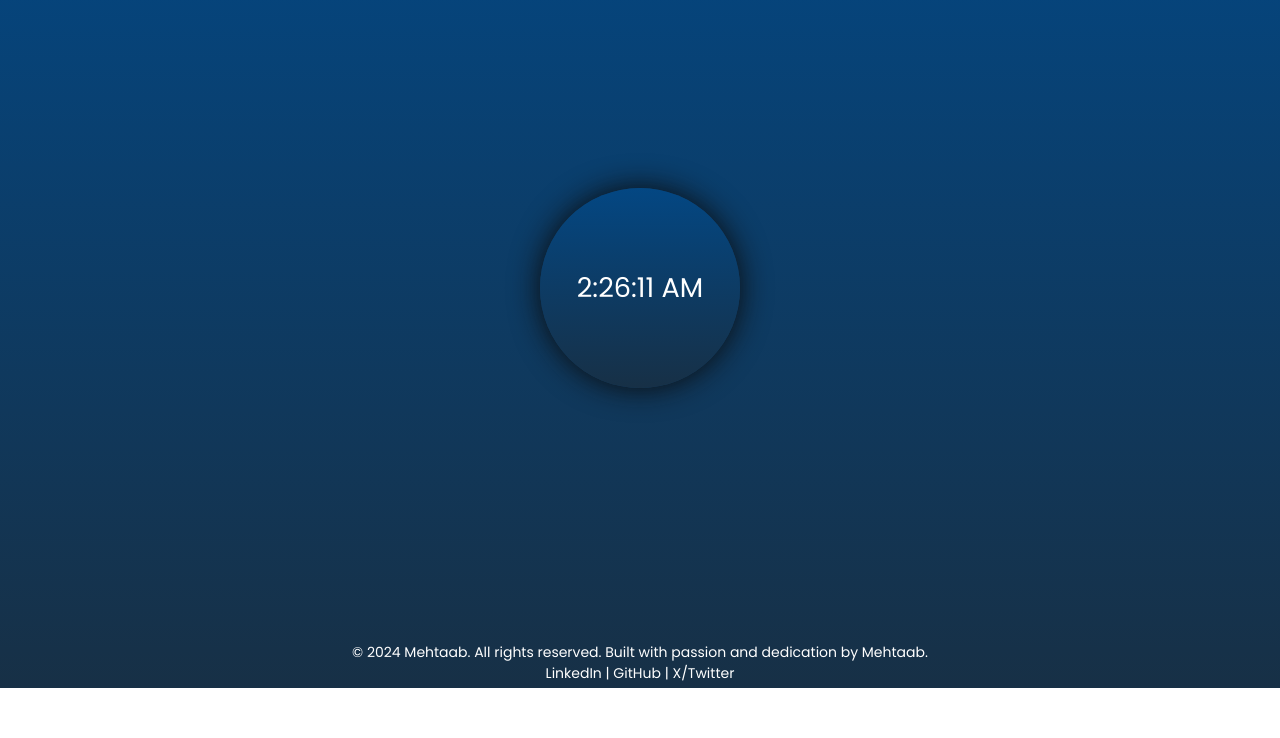
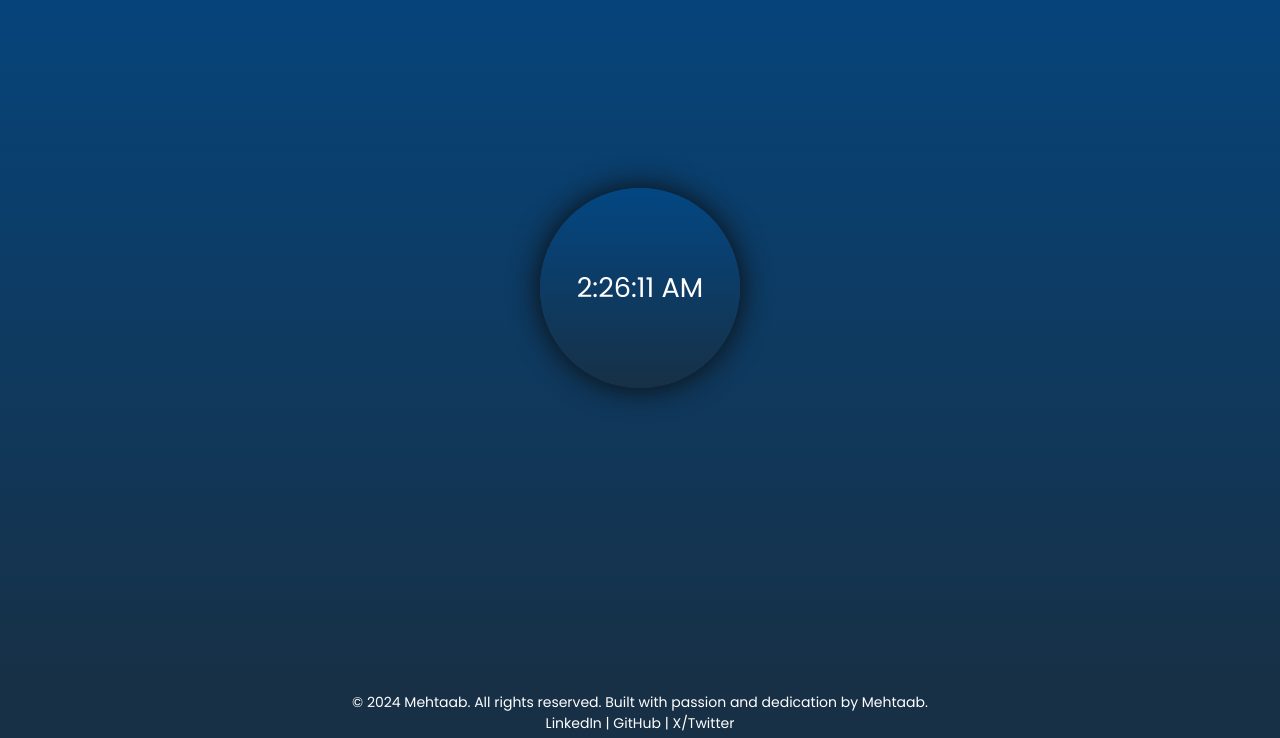
Before and after one commit to Mehtaab11/Digital-Clock, a plain HTML site: page index.html in a window 1280 px wide. Shown: the part 112-850 px from the top of the page. Before the commit the page ends 800 px from the top, so only its background shows below. Drawn offline with Linux system fonts and the light colour scheme.

Commit message:
Footer changes

```diff
--- a/styles.css
+++ b/styles.css
@@ -32,11 +32,11 @@ body {
 }
 
 footer {
-    /* background-color: rgb(23, 48, 70); */
+    background-color: rgb(23, 48, 70);
     color: white;
     font-size: 14px;
     text-align: center;
-    position: fixed;
+    /* position: sticky; */
     bottom: 0;
     padding: 4px 0;
     width: 100%;
```
